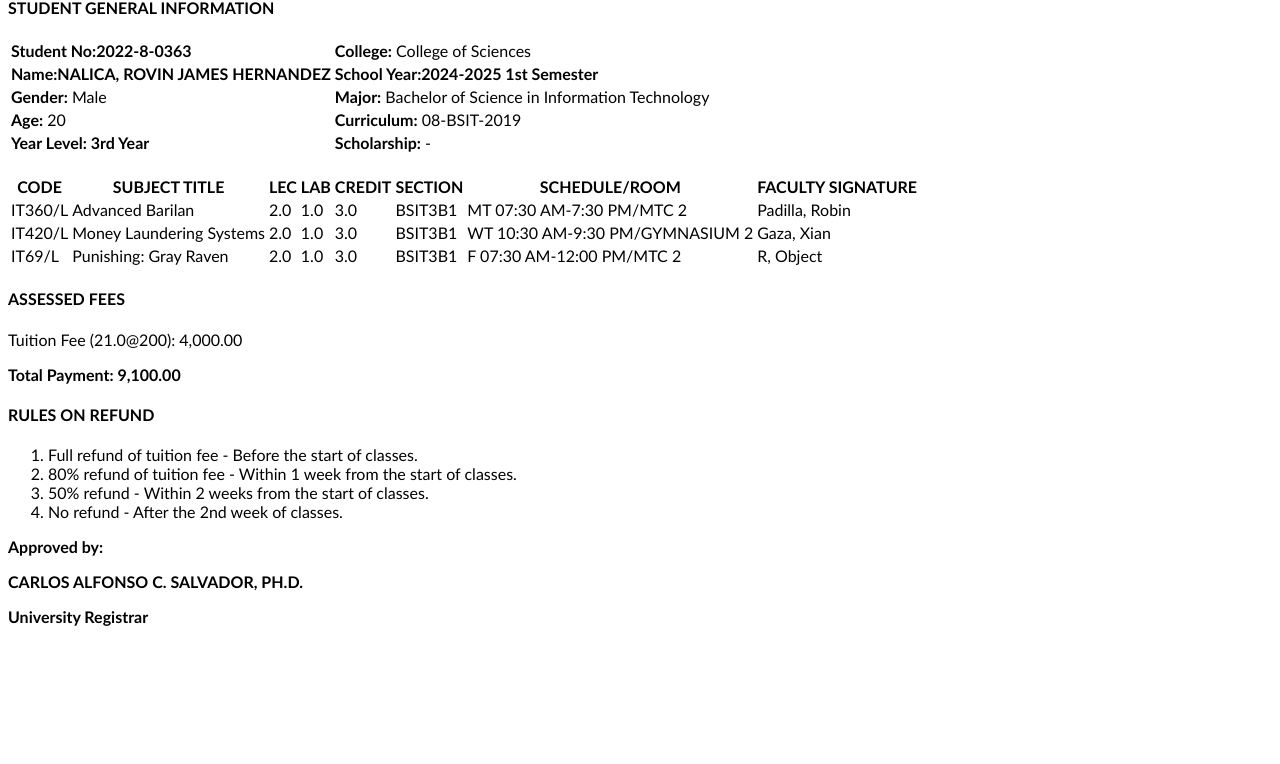
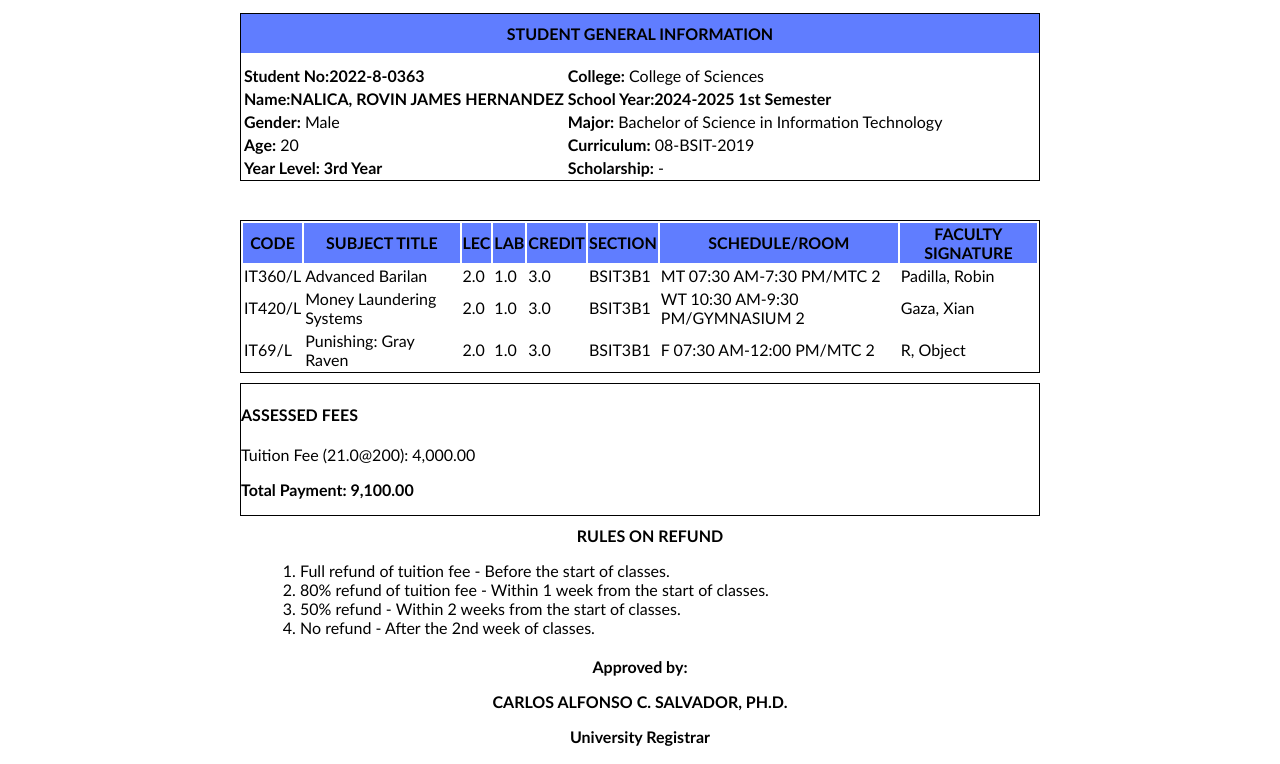
Before and after one commit to Rosetta-Rigor/COR-ROVIN-NALICA-HTML-CSS-, a plain HTML site: page COR HTML CSS/index.html in a window 1280 px wide. Shown: the part 234-998 px from the top of the page. Before the commit the page ends 876 px from the top, so only its background shows below. Drawn offline with Linux system fonts and the light colour scheme.

Commit message:
Update style.css

```diff
--- a/COR HTML CSS/style.css
+++ b/COR HTML CSS/style.css
@@ -1,3 +1,65 @@
+body {
+    font-family: 'Calibri', 'Arial', sans-serif;
+    margin: 0;
+    padding: 20px;
+    display: flex;
+    justify-content: center;
+}
+
+.container {
+    max-width: 800px;
+    width: 100%;
+    margin: auto;
+}
+
 .header {
-    text-align: center; /* Center all elements inside the header */
+    text-align: center;
 }
+
+.reg-number-container {
+    text-align: left;
+}
+
+.student-info, .subject-list,  .fees{
+    border: 1px solid #000000;
+    margin: 10px 0;
+
+}
+
+.student-info h4, .subject-list h4,  .refund-rules h4 {
+    margin: 0 0 10px 0;
+    text-align: center;
+}
+
+
+.student-info h4  {
+    background-color: rgb(96, 125, 255);
+    padding: 10px;
+
+}
+.subject-list thead  {
+    background-color: rgb(96, 125, 255);
+    padding: 10px;
+
+}
+
+
+
+.table-container {
+    display: flex;
+    justify-content: space-between;
+}
+
+.fees {
+    flex: 0 0 40%;
+}
+
+.refund-rules {
+    flex: 0 0 55%;
+    margin-left: 20px;
+}
+
+.footer {
+    text-align: center;
+    margin-top: 20px;
+}
```
